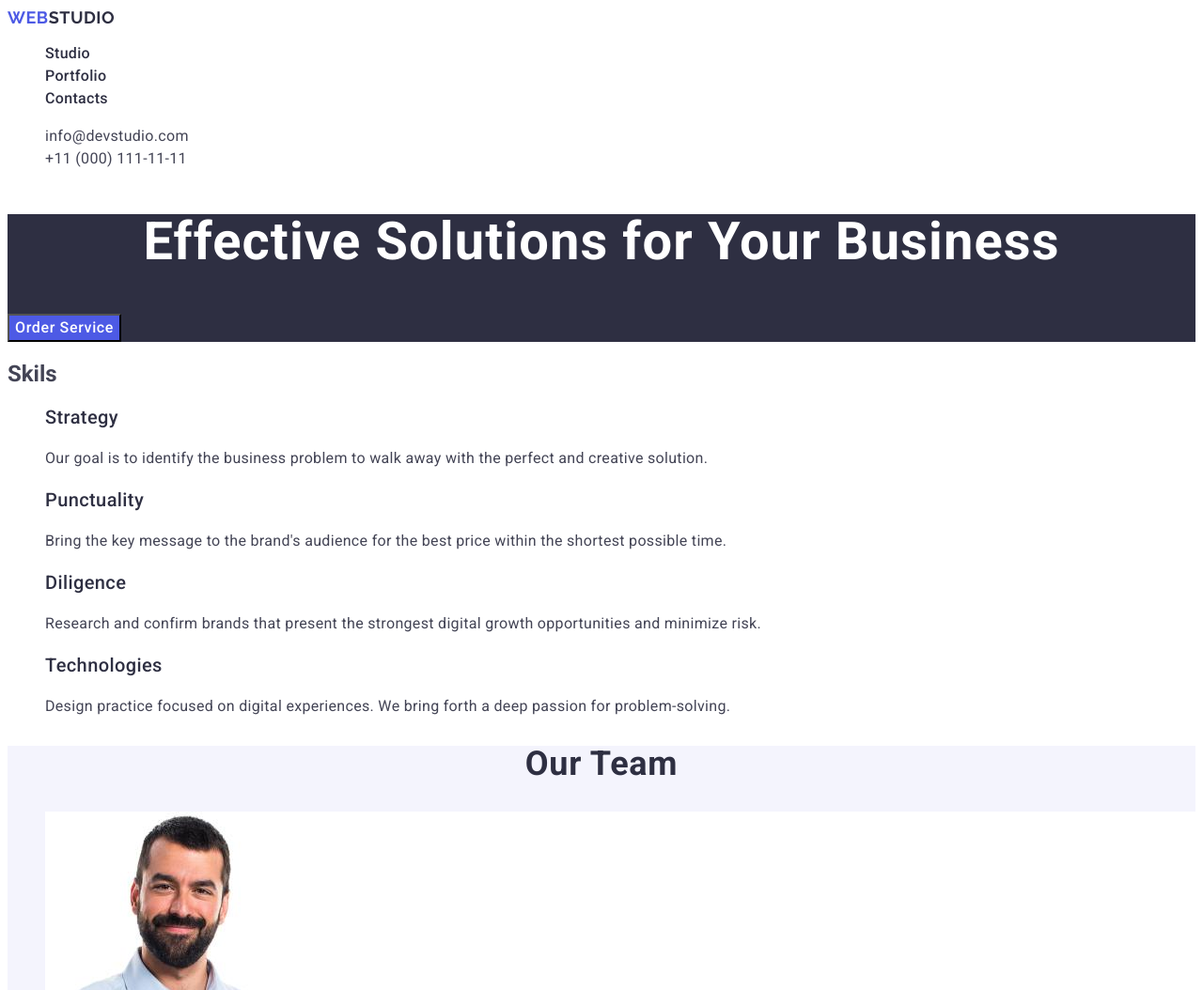
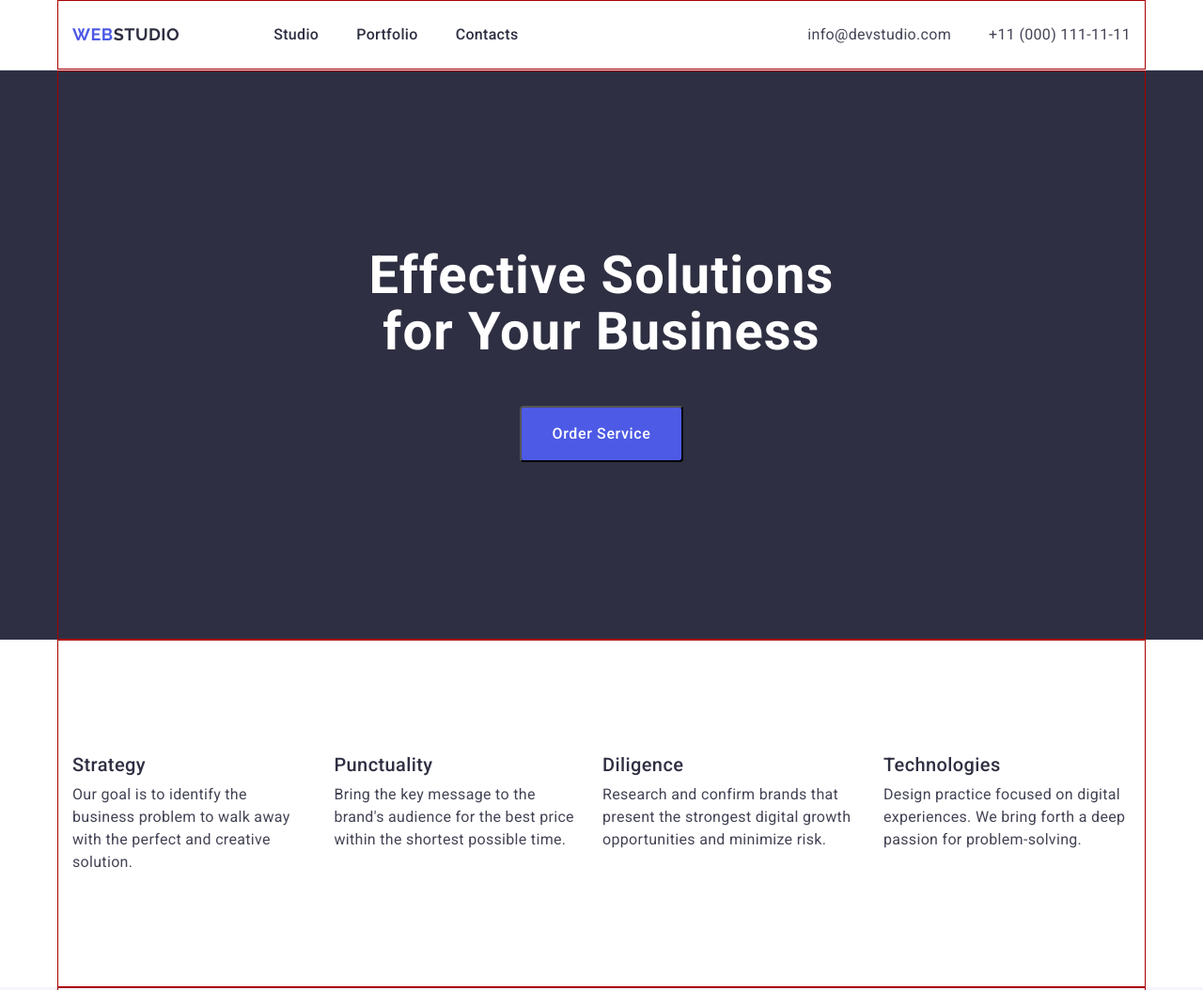
Before and after one commit to Tetiana1993/goit-markup-hw-03, a plain HTML site: page index.html in a window 1280 px wide. Shown: the top 1054 px of the page at 94% size. Drawn offline with nearby package versions, Linux system fonts and the light colour scheme.

Commit message:
fix_markup_1

```diff
--- a/css/styles.css
+++ b/css/styles.css
@@ -12,9 +12,53 @@ a {
   text-decoration: none;
 }
 
+h1, h2, h3, h4, h5, h6, p {
+	margin-top: 0;
+	margin-bottom: 0;
+}
+
+ul {
+	margin-top: 0;
+	margin-bottom: 0;
+	padding-left: 0;
+}
+.container {
+  width: 1158px;
+  margin-left: auto;
+  margin-right: auto;
+  padding: 0 15px;
+  border: 1px solid #aa0000
+}
+img {
+  display: block;
+}
+
+.visually-hidden {
+  position: absolute;
+  width: 1px;
+  height: 1px;
+  margin: -1px;
+  border: 0;
+  padding: 0;
+  white-space: nowrap;
+  clip-path: inset(100%);
+  clip: rect(0 0 0 0);
+  overflow: hidden;
+}
 .title {
+  border-bottom: 1px solid #E7E9FC;
+  background: #FFF;
 }
+
+.title-container{
+  display: flex;
+
+}
+
 .navigation {
+  display: flex;
+  align-items: center;
+  margin-right: auto;
 }
 
 .title-logo {
@@ -25,6 +69,8 @@ a {
   line-height: 1.17;
   letter-spacing: 0.03em;
   text-transform: uppercase;
+  margin-right: 76px;
+
 }
 
 .title-logo-part {
@@ -32,7 +78,9 @@ a {
 }
 
 .menu-list {
-
+  display: flex;
+  gap: 40px;
+  padding: 24px;
 }
 .menu-item {
 }
@@ -54,11 +102,15 @@ a {
 }
 
 .contact {
-  font-style: normal;
-}
+  padding-top: 24px;
+  }
 .contact-menu {
+  display: flex;
+  align-items: center;
+  gap: 40px;
 }
 .contact-item {
+
 }
 
 .contact-link {
@@ -67,6 +119,7 @@ a {
   line-height: 1.5;
   letter-spacing: 0.02em;
   font-style: normal;
+
 }
 
 .contact-link:hover{
@@ -76,6 +129,11 @@ a {
 .contact-link:focus{
   color: #404BBF;
 }
+
+.main-page-container {
+  padding-top: 188px;
+  padding-bottom: 188px;
+  }
 
 .main-page {
   background:#2E2F42;
@@ -87,6 +145,10 @@ a {
   font-size: 56px;
   line-height: 1.07;
   letter-spacing: 0.02em;
+  max-width: 496px;
+  margin: 0 auto;
+  margin-bottom: 48px;
+
 }
 
 .main-page-btn {
@@ -98,11 +160,18 @@ a {
   letter-spacing: 0.04em;
   background: #4D5AE5;
   cursor: pointer;
+  display: block;
+  padding: 16px 32px;
+  align-items: center;
+  gap: 10px;
+  border-radius: 4px;
+  margin: 0 auto;
 }
 
 .main-page-btn:hover {
   background-color: #404BBF;
 }
+
 .main-page-btn:focus {
   background-color: #404BBF;
 }
@@ -111,9 +180,16 @@ a {
   background: #FFF;
 }
 
-.page-skils-title {
+.page-skils-container{
+padding-top: 120px;
+padding-bottom: 120px;
+margin: 0 auto;
+
 }
+
 .page-skils-list {
+  display: flex;
+  gap: 24px;
 }
 .page-skils-item {
 }
@@ -131,6 +207,7 @@ a {
   font-size: 16px;
   line-height: 1.5;
   letter-spacing: 0.02em;
+  margin-top: 8px;
 }
 
 .page-team {
--- a/index.html
+++ b/index.html
@@ -10,10 +10,12 @@
       href="https://fonts.googleapis.com/css2?family=Montserrat:wght@400;600&family=Raleway:wght@700&family=Roboto:wght@400;500;700&display=swap"
       rel="stylesheet"
     />
+    <link rel="stylesheet" href="https://cdnjs.cloudflare.com/ajax/libs/modern-normalize/2.0.0/modern-normalize.min.css" integrity="sha512-4xo8blKMVCiXpTaLzQSLSw3KFOVPWhm/TRtuPVc4WG6kUgjH6J03IBuG7JZPkcWMxJ5huwaBpOpnwYElP/m6wg==" crossorigin="anonymous" referrerpolicy="no-referrer" />
     <link rel="stylesheet" href="./css/styles.css" />
   </head>
   <body>
     <header class="title">
+      <div class="container title-container">
         <nav class="navigation">
           <a href="./index.html" class="title-logo">Web<span class="title-logo-part">Studio</span></a>
           <ul class="menu-list">
@@ -34,14 +36,18 @@
             <li class="contact-item"><a class="contact-link" href="tel:+110001111111">+11 (000) 111-11-11</a></li>
           </ul>
         </address>
+      </div>
     </header>
     <main>
       <section class="main-page">
+        <div class="container main-page-container">
           <h1 class="main-page-title">Effective Solutions for Your Business</h1>
           <button class="main-page-btn" type="button">Order Service</button>
+        </div>
       </section>
       <section class="page-skils">
-        <h2 class="page-skils-title">Skils</h2>
+        <div class="container page-skils-container">
+          <h2 class="visually-hidden">Skils</h2>
           <ul class="page-skils-list">
             <li class="page-skils-item">
               <h3 class="skils-item-title">Strategy</h3>
@@ -72,8 +78,10 @@
               </p>
             </li>
           </ul>
+        </div>
       </section>
       <section class="page-team">
+        <div class="container">
           <h2 class="page-team-title">Our Team</h2>
           <ul class="page-team-list">
             <li class="page-team-item">
@@ -109,8 +117,10 @@
               <p class="page-team-descr">UI Designer</p>
             </li>
           </ul>
+        </div>
       </section>
       <section class="portfolio">
+        <div class="container">
           <h2 class="portfolio-title">Our Portfolio</h2>
           <ul class="portfolio-list">
             <li class="portfolio-item">
@@ -144,14 +154,17 @@
               <p class="portfolio-item-descr">Marketing</p>
             </li>
           </ul>
+        </div>
       </section>
     </main>
     <footer class="footer">
+      <div class="container">
         <a href="./index.html" class="title-logo">Web<span class="footer-logo-part">Studio</span></a>
         <p class="footer-descr">
           Increase the flow of customers and sales for your business with digital
           marketing & growth solutions.
         </p>
+      </div>
     </footer>
   </body>
 </html>
```
Lines whose indentation alone changed are shown as unchanged.
